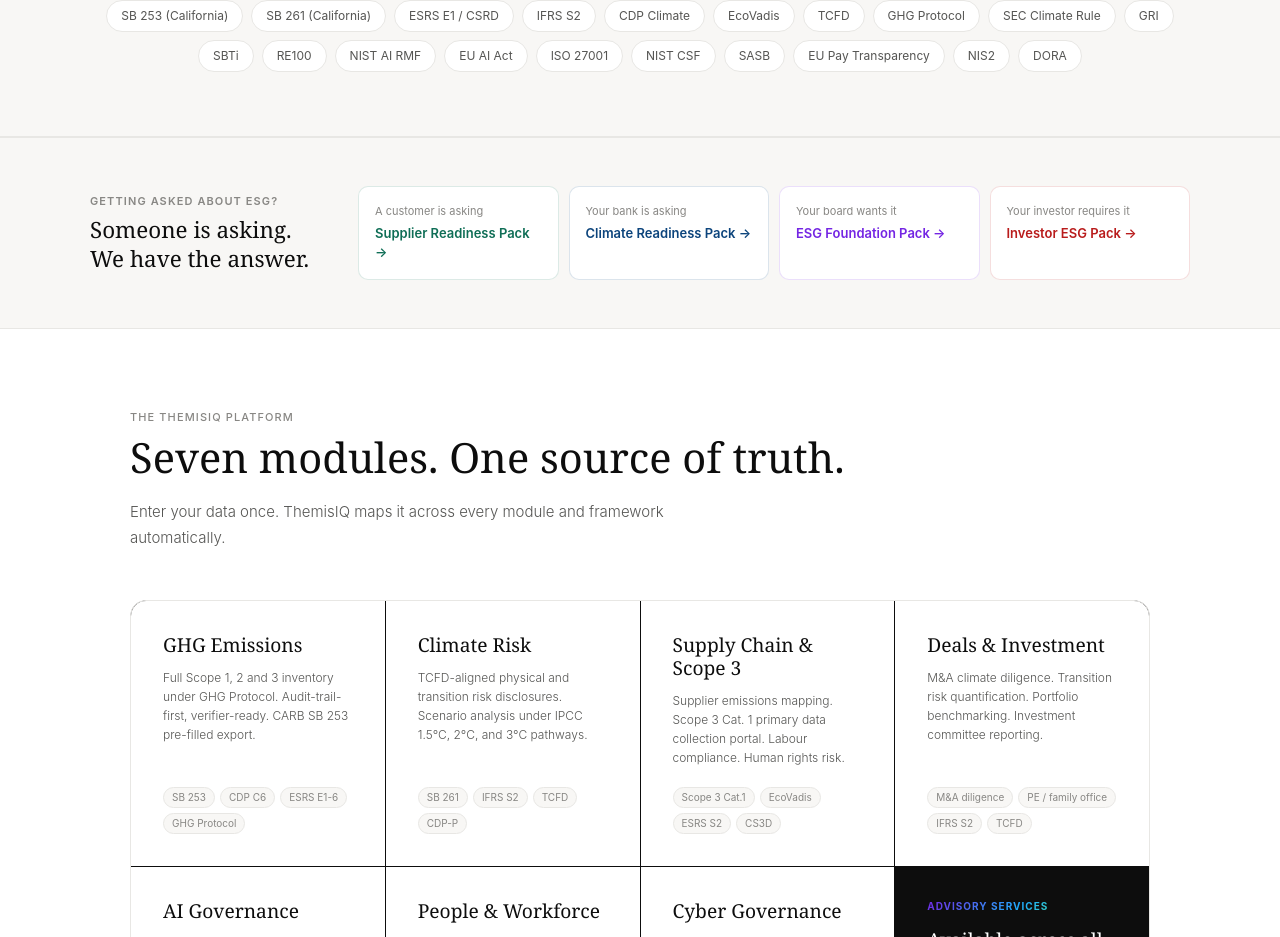
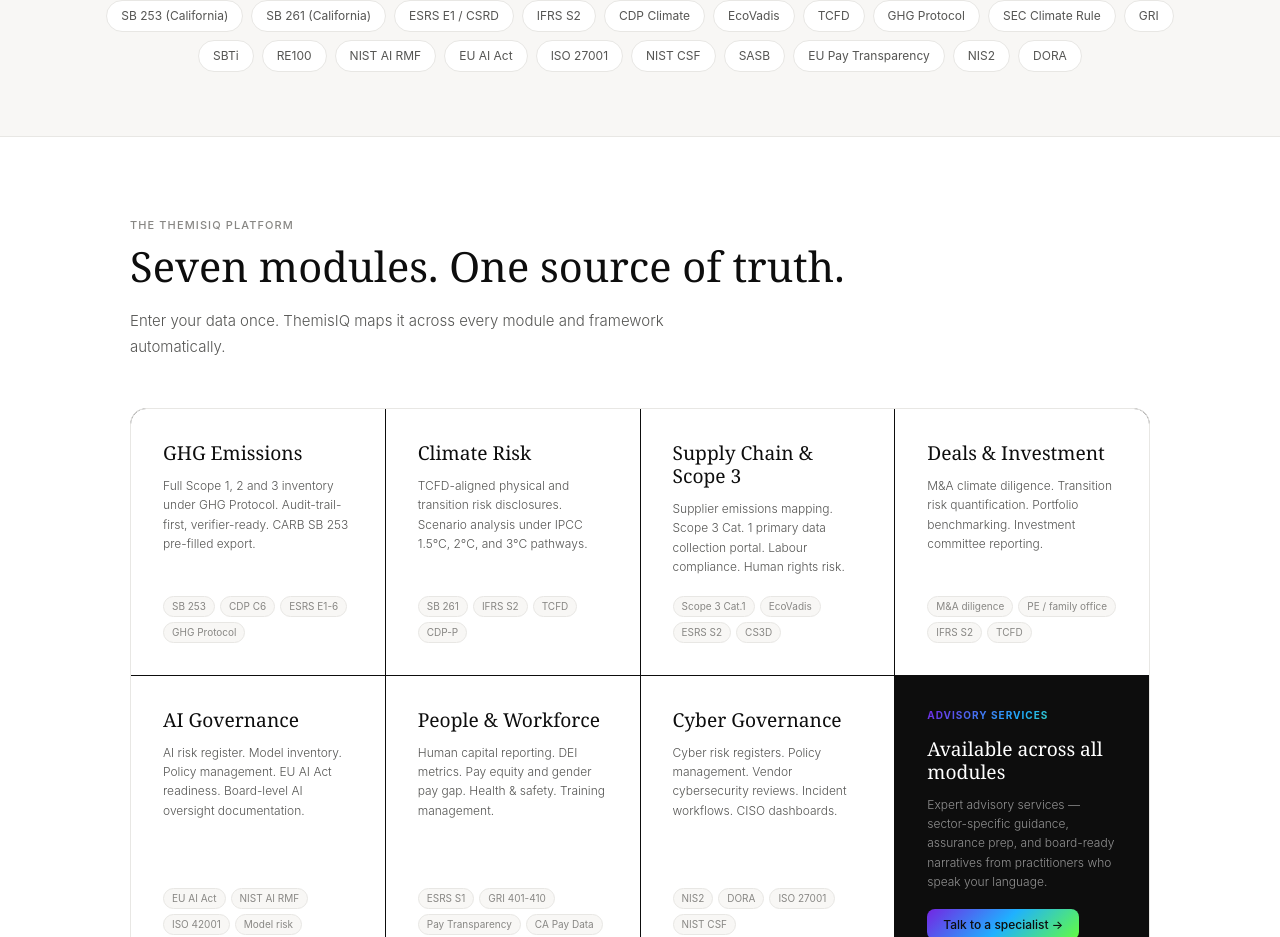
Before and after one commit to themisiqco/themisiq, a Next.js app: page / in a window 1280 px wide. Shown: the part 1169-2106 px from the top of the page. Built offline with nearby package versions, Linux system fonts and the light colour scheme.

Commit message:
fix: remove who it's for section from homepage — covered by starter packs below

```diff
--- a/app/page.tsx
+++ b/app/page.tsx
@@ -80,28 +80,7 @@
         </div>
       </div>
 
- {/* ── WHO IT'S FOR ── */}
-      <section style={{ padding: '3rem 2.5rem', borderTop: '0.5px solid #e8e7e4', borderBottom: '0.5px solid #e8e7e4', background: '#f8f7f5' }}>
-        <div style={{ maxWidth: 1100, margin: '0 auto', display: 'flex', alignItems: 'center', gap: '3rem', flexWrap: 'wrap' as const }}>
-          <div style={{ flexShrink: 0 }}>
-            <p style={{ fontSize: 11, fontWeight: 600, letterSpacing: '0.1em', textTransform: 'uppercase' as const, color: '#888784', marginBottom: 6 }}>Getting asked about ESG?</p>
-            <h2 style={{ fontFamily: 'Georgia, serif', fontSize: '1.4rem', fontWeight: 400, color: '#0d0d0d', maxWidth: 220, lineHeight: 1.3 }}>Someone is asking. We have the answer.</h2>
-          </div>
-          <div style={{ flex: 1, display: 'grid', gridTemplateColumns: 'repeat(4, 1fr)', gap: 10 }}>
-            {[
-              { who: 'A customer is asking', pack: 'Supplier Readiness', color: '#0F6E56', href: '/pricing' },
-              { who: 'Your bank is asking', pack: 'Climate Readiness', color: '#0C447C', href: '/pricing' },
-              { who: 'Your board wants it', pack: 'ESG Foundation', color: '#7425e3', href: '/pricing' },
-              { who: 'Your investor requires it', pack: 'Investor ESG', color: '#B91C1C', href: '/pricing' },
-            ].map(card => (
-              <a key={card.who} href={card.href} style={{ background: '#fff', border: `1px solid ${card.color}25`, borderRadius: 10, padding: '1rem', textDecoration: 'none', display: 'block' }}>
-                <div style={{ fontSize: 11, color: '#888784', marginBottom: 4 }}>{card.who}</div>
-                <div style={{ fontSize: 13, fontWeight: 600, color: card.color }}>{card.pack} Pack →</div>
-              </a>
-            ))}
-          </div>
-        </div>
-      </section>
+ {/*  </section>
       {/* ── PRODUCTS ── */}
       <section style={{ padding: '5rem 2.5rem', maxWidth: 1100, margin: '0 auto' }}>
         <p style={eyebrow}>The ThemisIQ platform</p>
```
